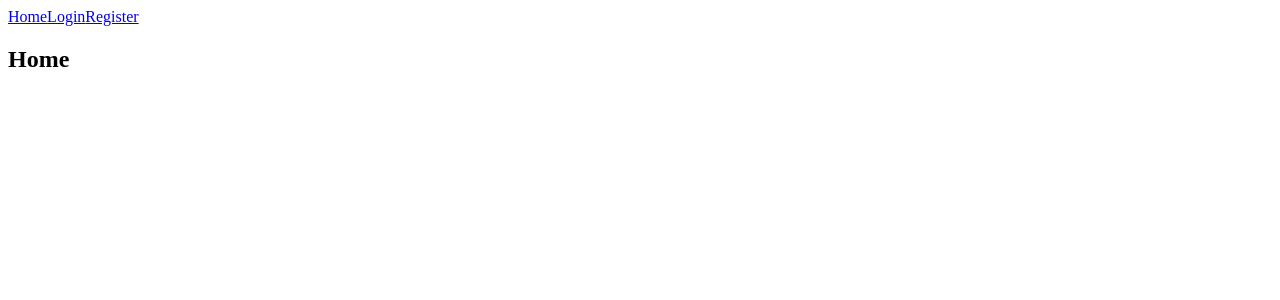
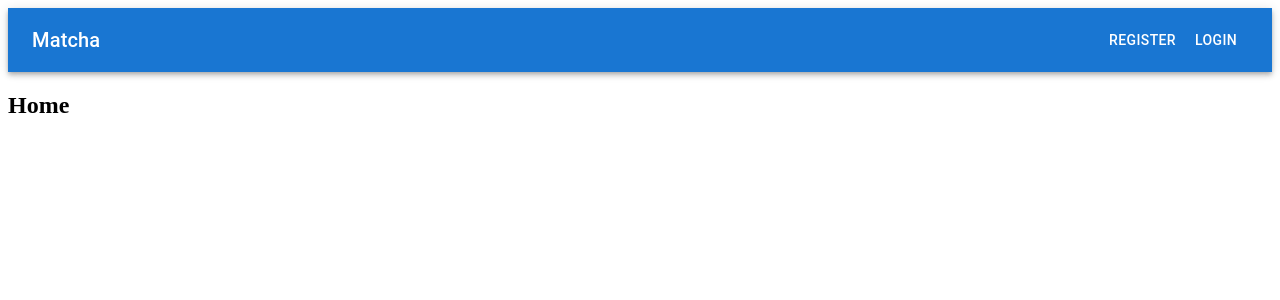
Before and after one commit to sawyerf/Matcha, a React (Create React App) app in the folder frontend/: page / in a window 1280 px wide. Shown: the top 300 px of the page. Built offline with nearby package versions, Linux system fonts and the light colour scheme.

Commit message:
Up: navbar

```diff
--- a/frontend/package.json
+++ b/frontend/package.json
@@ -5,6 +5,7 @@
   "dependencies": {
     "@emotion/react": "^11.7.1",
     "@emotion/styled": "^11.6.0",
+    "@mui/icons-material": "^5.3.1",
     "@mui/lab": "^5.0.0-alpha.67",
     "@mui/material": "^5.4.0",
     "@mui/styled-engine-sc": "^5.3.0",
--- a/frontend/src/components/Nav.js
+++ b/frontend/src/components/Nav.js
@@ -1,18 +1,30 @@
 import { NavLink } from 'react-router-dom';
+import AppBar from '@mui/material/AppBar';
+import Box from '@mui/material/Box';
+import Toolbar from '@mui/material/Toolbar';
+import IconButton from '@mui/material/IconButton';
+import Typography from '@mui/material/Typography';
+import Menu from '@mui/material/Menu';
+import MenuIcon from '@mui/icons-material/Menu';
+import Container from '@mui/material/Container';
+import Avatar from '@mui/material/Avatar';
+import Button from '@mui/material/Button';
+import Tooltip from '@mui/material/Tooltip';
+import MenuItem from '@mui/material/MenuItem';
 
 const Nav = () => {
     return (
-        <nav className='nav'>
-            <NavLink extact to='/'>
-                Home
-            </NavLink>
-            <NavLink extact to='/login'>
-                Login
-            </NavLink>
-            <NavLink extact to='/register'>
-                Register
-            </NavLink>
-        </nav>
+        <Box sx={{ flexGrow: 1 }}>
+        <AppBar position="static">
+            <Toolbar>
+                <Typography  variant="h6" component="div" sx={{ flexGrow: 1 }}>
+                    Matcha
+                </Typography>
+                <Button color="inherit" href='/register'>Register</Button>
+                <Button color="inherit" href='/login'>Login</Button>
+            </Toolbar>
+        </AppBar>
+        </Box>
     );
 }
 
```
Also changed, not shown: 1 other file (tests, documents, lock files or other folders).
